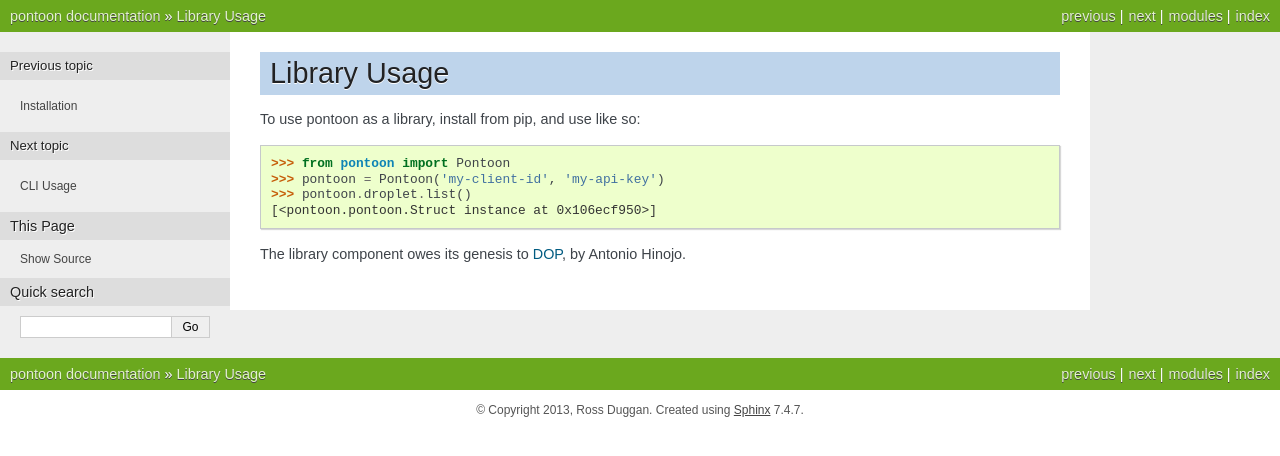
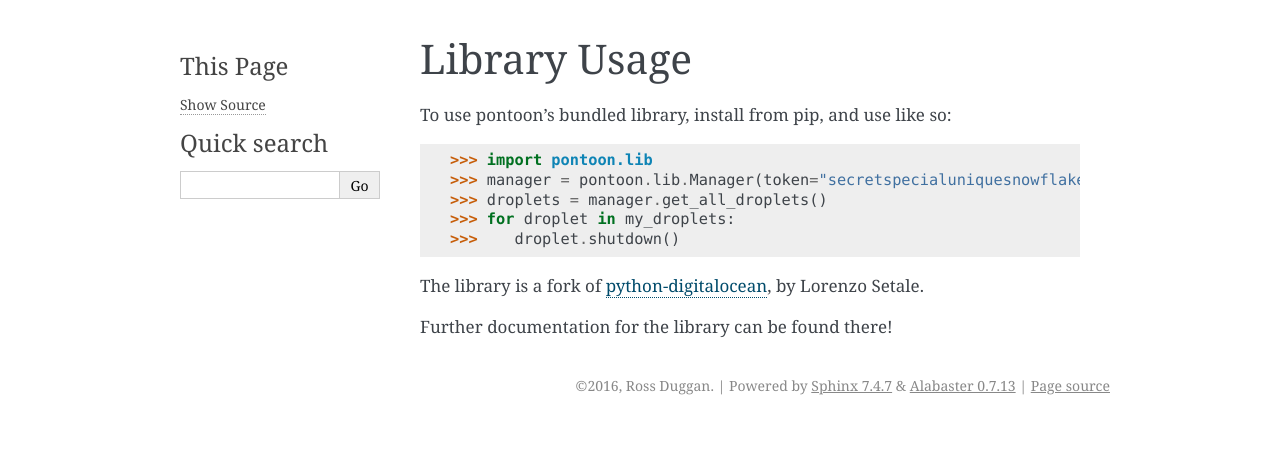
Before and after one commit to duggan/pontoon, a Sphinx documentation site: the page built from docs/user/library.rst, in a window 1280 px wide. Shown: the top 456 px of the page. Built offline with Sphinx 7.4.7, drawn with Linux system fonts in a browser that asks for light colours; the version number could not be read and is left out.

Commit message:
Update docs

```diff
--- a/docs/conf.py
+++ b/docs/conf.py
@@ -1,9 +1,10 @@
 # -*- coding: utf-8 -*-
 #
 # pontoon documentation build configuration file, created by
-# sphinx-quickstart on Mon Dec  9 22:08:52 2013.
+# sphinx-quickstart on Sat Mar  5 22:16:55 2016.
 #
-# This file is execfile()d with the current directory set to its containing dir.
+# This file is execfile()d with the current directory set to its
+# containing dir.
 #
 # Note that not all possible configuration values are present in this
 # autogenerated file.
@@ -11,28 +12,33 @@
 # All configuration values have a default; values that are commented out
 # serve to show the default.
 
-import sys, os
+import sys
+import os
 
 # If extensions (or modules to document with autodoc) are in another directory,
 # add these directories to sys.path here. If the directory is relative to the
 # documentation root, use os.path.abspath to make it absolute, like shown here.
-sys.path.insert(0, os.path.abspath('..'))
-import pontoon
-from pontoon.meta import __version__
+#sys.path.insert(0, os.path.abspath('.'))
 
-# -- General configuration -----------------------------------------------------
+# -- General configuration ------------------------------------------------
 
 # If your documentation needs a minimal Sphinx version, state it here.
 #needs_sphinx = '1.0'
 
-# Add any Sphinx extension module names here, as strings. They can be extensions
-# coming with Sphinx (named 'sphinx.ext.*') or your custom ones.
-extensions = ['sphinx.ext.coverage', 'sphinx.ext.viewcode', 'sphinx.ext.autodoc']
+# Add any Sphinx extension module names here, as strings. They can be
+# extensions coming with Sphinx (named 'sphinx.ext.*') or your custom
+# ones.
+extensions = [
+    'sphinx.ext.autodoc',
+    'sphinx.ext.viewcode',
+]
 
 # Add any paths that contain templates here, relative to this directory.
 templates_path = ['_templates']
 
-# The suffix of source filenames.
+# The suffix(es) of source filenames.
+# You can specify multiple suffix as a list of string:
+# source_suffix = ['.rst', '.md']
 source_suffix = '.rst'
 
 # The encoding of source files.
@@ -43,20 +49,24 @@
 
 # General information about the project.
 project = u'pontoon'
-copyright = u'2013, Ross Duggan'
+copyright = u'2016, Ross Duggan'
+author = u'Ross Duggan'
 
 # The version info for the project you're documenting, acts as replacement for
 # |version| and |release|, also used in various other places throughout the
 # built documents.
 #
 # The short X.Y version.
-version = __version__
+version = u'0.2.2'
 # The full version, including alpha/beta/rc tags.
-release = __version__
+release = u'0.2.2'
 
 # The language for content autogenerated by Sphinx. Refer to documentation
 # for a list of supported languages.
-#language = None
+#
+# This is also used if you do content translation via gettext catalogs.
+# Usually you set "language" from the command line for these cases.
+language = None
 
 # There are two options for replacing |today|: either, you set today to some
 # non-false value, then it is used:
@@ -68,7 +78,8 @@
 # directories to ignore when looking for source files.
 exclude_patterns = ['_build']
 
-# The reST default role (used for this markup: `text`) to use for all documents.
+# The reST default role (used for this markup: `text`) to use for all
+# documents.
 #default_role = None
 
 # If true, '()' will be appended to :func: etc. cross-reference text.
@@ -88,11 +99,18 @@
 # A list of ignored prefixes for module index sorting.
 #modindex_common_prefix = []
 
+# If true, keep warnings as "system message" paragraphs in the built documents.
+#keep_warnings = False
 
-# -- Options for HTML output ---------------------------------------------------
+# If true, `todo` and `todoList` produce output, else they produce nothing.
+todo_include_todos = False
+
+
+# -- Options for HTML output ----------------------------------------------
+
 # The theme to use for HTML and HTML Help pages.  See the documentation for
 # a list of builtin themes.
-html_theme = 'nature'
+html_theme = 'alabaster'
 
 # Theme options are theme-specific and customize the look and feel of a theme
 # further.  For a list of options available for each theme, see the
@@ -113,8 +131,8 @@
 # of the sidebar.
 #html_logo = None
 
-# The name of an image file (within the static path) to use as favicon of the
-# docs.  This file should be a Windows icon file (.ico) being 16x16 or 32x32
+# The name of an image file (relative to this directory) to use as a favicon of
+# the docs.  This file should be a Windows icon file (.ico) being 16x16 or 32x32
 # pixels large.
 #html_favicon = None
 
@@ -122,6 +140,11 @@
 # relative to this directory. They are copied after the builtin static files,
 # so a file named "default.css" will overwrite the builtin "default.css".
 html_static_path = ['_static']
+
+# Add any extra paths that contain custom files (such as robots.txt or
+# .htaccess) here, relative to this directory. These files are copied
+# directly to the root of the documentation.
+#html_extra_path = []
 
 # If not '', a 'Last updated on:' timestamp is inserted at every page bottom,
 # using the given strftime format.
@@ -164,11 +187,24 @@
 # This is the file name suffix for HTML files (e.g. ".xhtml").
 #html_file_suffix = None
 
+# Language to be used for generating the HTML full-text search index.
+# Sphinx supports the following languages:
+#   'da', 'de', 'en', 'es', 'fi', 'fr', 'hu', 'it', 'ja'
+#   'nl', 'no', 'pt', 'ro', 'ru', 'sv', 'tr'
+#html_search_language = 'en'
+
+# A dictionary with options for the search language support, empty by default.
+# Now only 'ja' uses this config value
+#html_search_options = {'type': 'default'}
+
+# The name of a javascript file (relative to the configuration directory) that
+# implements a search results scorer. If empty, the default will be used.
+#html_search_scorer = 'scorer.js'
+
 # Output file base name for HTML help builder.
 htmlhelp_basename = 'pontoondoc'
 
-
-# -- Options for LaTeX output --------------------------------------------------
+# -- Options for LaTeX output ---------------------------------------------
 
 latex_elements = {
 # The paper size ('letterpaper' or 'a4paper').
@@ -179,13 +215,17 @@
 
 # Additional stuff for the LaTeX preamble.
 #'preamble': '',
+
+# Latex figure (float) alignment
+#'figure_align': 'htbp',
 }
 
 # Grouping the document tree into LaTeX files. List of tuples
-# (source start file, target name, title, author, documentclass [howto/manual]).
+# (source start file, target name, title,
+#  author, documentclass [howto, manual, or own class]).
 latex_documents = [
-  ('index', 'pontoon.tex', u'pontoon Documentation',
-   u'Ross Duggan', 'manual'),
+    (master_doc, 'pontoon.tex', u'pontoon Documentation',
+     u'Ross Duggan', 'manual'),
 ]
 
 # The name of an image file (relative to this directory) to place at the top of
@@ -209,28 +249,28 @@
 #latex_domain_indices = True
 
 
-# -- Options for manual page output --------------------------------------------
+# -- Options for manual page output ---------------------------------------
 
 # One entry per manual page. List of tuples
 # (source start file, name, description, authors, manual section).
 man_pages = [
-    ('index', 'pontoon', u'pontoon Documentation',
-     [u'Ross Duggan'], 1)
+    (master_doc, 'pontoon', u'pontoon Documentation',
+     [author], 1)
 ]
 
 # If true, show URL addresses after external links.
 #man_show_urls = False
 
 
-# -- Options for Texinfo output ------------------------------------------------
+# -- Options for Texinfo output -------------------------------------------
 
 # Grouping the document tree into Texinfo files. List of tuples
 # (source start file, target name, title, author,
 #  dir menu entry, description, category)
 texinfo_documents = [
-  ('index', 'pontoon', u'pontoon Documentation',
-   u'Ross Duggan', 'pontoon', 'One line description of project.',
-   'Miscellaneous'),
+    (master_doc, 'pontoon', u'pontoon Documentation',
+     author, 'pontoon', 'One line description of project.',
+     'Miscellaneous'),
 ]
 
 # Documents to append as an appendix to all manuals.
@@ -241,3 +281,6 @@
 
 # How to display URL addresses: 'footnote', 'no', or 'inline'.
 #texinfo_show_urls = 'footnote'
+
+# If true, do not generate a @detailmenu in the "Top" node's menu.
+#texinfo_no_detailmenu = False
--- a/docs/index.rst
+++ b/docs/index.rst
@@ -40,7 +40,7 @@
 ----------
 
 .. toctree::
-   :maxdepth: 1
+   :maxdepth: 2
 
    user/install
    user/library
@@ -50,7 +50,7 @@
 -----------------
 
 .. toctree::
-   :maxdepth: 1
+   :maxdepth: 2
 
    api
 
--- a/docs/user/library.rst
+++ b/docs/user/library.rst
@@ -1,14 +1,16 @@
 Library Usage
 =============
 
-To use pontoon as a library, install from pip, and use like so:
+To use pontoon's bundled library, install from pip, and use like so:
 
 ::
 
-    >>> from pontoon import Pontoon
-    >>> pontoon = Pontoon('my-client-id', 'my-api-key')
-    >>> pontoon.droplet.list()
-    [<pontoon.pontoon.Struct instance at 0x106ecf950>]
+    >>> import pontoon.lib
+    >>> manager = pontoon.lib.Manager(token="secretspecialuniquesnowflake")
+    >>> droplets = manager.get_all_droplets()
+    >>> for droplet in my_droplets:
+    >>>    droplet.shutdown()
 
-The library component owes its genesis to
-`DOP <https://github.com/ahmontero/dop>`__, by Antonio Hinojo.
+The library is a fork of `python-digitalocean <https://github.com/koalalorenzo/python-digitalocean>`__, by Lorenzo Setale.
+
+Further documentation for the library can be found there!
```
Also changed, not shown: README.md (+6 -2 lines), docs/api.rst (+64 -36 lines), docs/user/cli.rst (+16 -0 lines), 1 other file.
